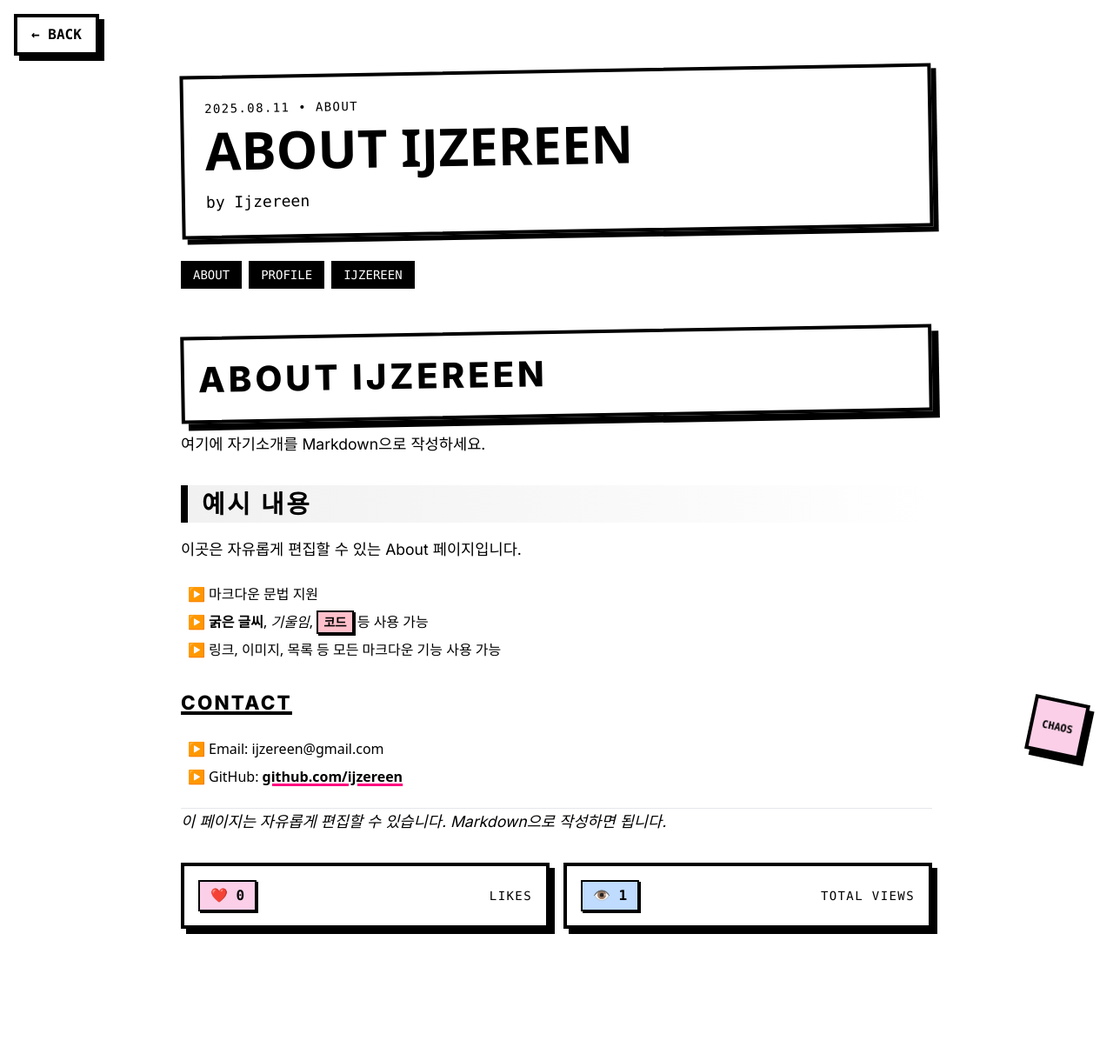
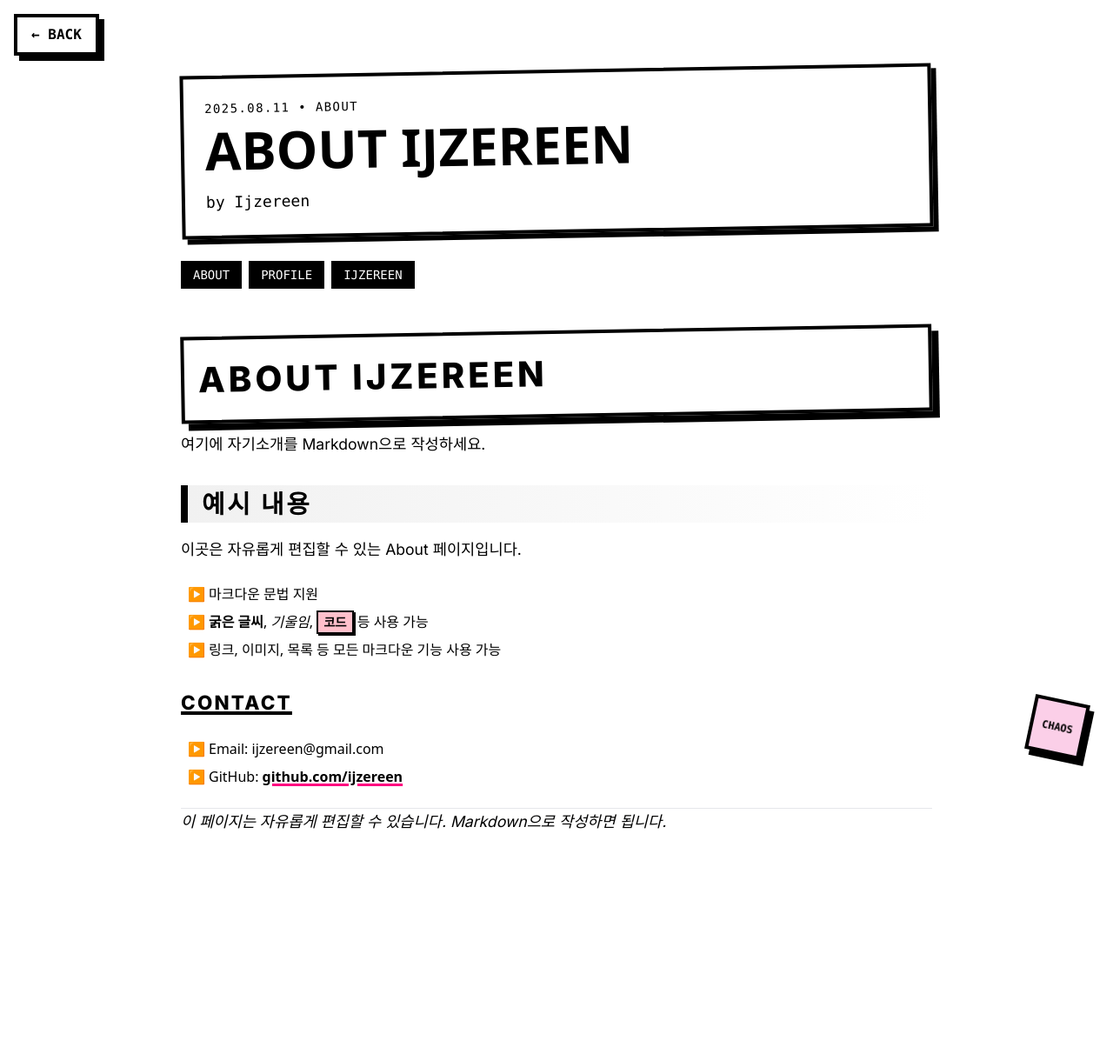
Before and after one commit to ijzereen/ijzereen.github.io, a Jekyll site: the page built from about.md, in a window 1280 px wide. Shown: the whole page at 87% size. Built offline with Jekyll 4.4.1, drawn with Linux system fonts in a browser that asks for light colours; nearby versions of some CDN libraries; after the commit the page ends 1104 px from its top, so only the background shows below that.

Commit message:
좋아요 / view count 제거

```diff
--- a/_layouts/post.html
+++ b/_layouts/post.html
@@ -350,10 +350,6 @@
             background: #f1f1f1;
         }
 
-        /* Like and view stats styling */
-        .brutal-shadow-sm {
-            box-shadow: 2px 2px 0 0 #000;
-        }
 
         /* MathJax Mobile Responsive Styling */
         .MathJax {
@@ -440,35 +436,6 @@
         <article class="content-area">
             {{ content }}
         </article>
-
-        <!-- Like and View Stats -->
-        <div class="mt-8 grid md:grid-cols-2 gap-4">
-            <div class="border-4 border-black bg-white p-4 brutal-shadow">
-                <div class="flex items-center justify-between">
-                    <div class="flex items-center space-x-2">
-                        <button id="like-btn" class="bg-pink-200 border-2 border-black px-3 py-1 font-mono font-bold uppercase hover:bg-pink-300 transition-colors brutal-shadow-sm">
-                            ❤️ <span id="like-count">0</span>
-                        </button>
-                    </div>
-                    <div class="text-sm font-mono uppercase tracking-widest">
-                        LIKES
-                    </div>
-                </div>
-            </div>
-
-            <div class="border-4 border-black bg-white p-4 brutal-shadow">
-                <div class="flex items-center justify-between">
-                    <div class="flex items-center space-x-2">
-                        <div class="bg-blue-200 border-2 border-black px-3 py-1 font-mono font-bold uppercase brutal-shadow-sm">
-                            👁️ <span id="view-count">0</span>
-                        </div>
-                    </div>
-                    <div class="text-sm font-mono uppercase tracking-widest">
-                        TOTAL VIEWS
-                    </div>
-                </div>
-            </div>
-        </div>
 
         <!-- Post navigation -->
         <nav class="mt-16 grid md:grid-cols-2 gap-4">
@@ -735,62 +702,6 @@
             progressBar.style.width = progress + '%';
         });
 
-        // Like and View System
-        function initLikeAndViewSystem() {
-            const postUrl = window.location.pathname;
-
-            // Get current counts from localStorage
-            const likeKey = `likes_${postUrl}`;
-            const viewKey = `views_${postUrl}`;
-            const userLikeKey = `user_liked_${postUrl}`;
-
-            let likeCount = parseInt(localStorage.getItem(likeKey) || '0');
-            let viewCount = parseInt(localStorage.getItem(viewKey) || '0');
-            let userLiked = localStorage.getItem(userLikeKey) === 'true';
-
-            // Increment view count on page load (cumulative, not daily)
-            viewCount++;
-            localStorage.setItem(viewKey, viewCount.toString());
-
-            // Update UI
-            const likeBtn = document.getElementById('like-btn');
-            const likeCountEl = document.getElementById('like-count');
-            const viewCountEl = document.getElementById('view-count');
-
-            likeCountEl.textContent = likeCount;
-            viewCountEl.textContent = viewCount;
-
-            // Set initial like button state
-            if (userLiked) {
-                likeBtn.style.backgroundColor = '#ff0080';
-                likeBtn.style.color = '#fff';
-            }
-
-            // Like button functionality
-            likeBtn.addEventListener('click', () => {
-                if (userLiked) {
-                    // Unlike
-                    likeCount--;
-                    userLiked = false;
-                    likeBtn.style.backgroundColor = '#ffc0cb';
-                    likeBtn.style.color = '#000';
-                    localStorage.setItem(userLikeKey, 'false');
-                } else {
-                    // Like
-                    likeCount++;
-                    userLiked = true;
-                    likeBtn.style.backgroundColor = '#ff0080';
-                    likeBtn.style.color = '#fff';
-                    localStorage.setItem(userLikeKey, 'true');
-                }
-
-                localStorage.setItem(likeKey, likeCount.toString());
-                likeCountEl.textContent = likeCount;
-            });
-        }
-
-        // Initialize on page load
-        initLikeAndViewSystem();
     </script>
 </body>
 </html>
```
Also changed, not shown: 8 other files.
